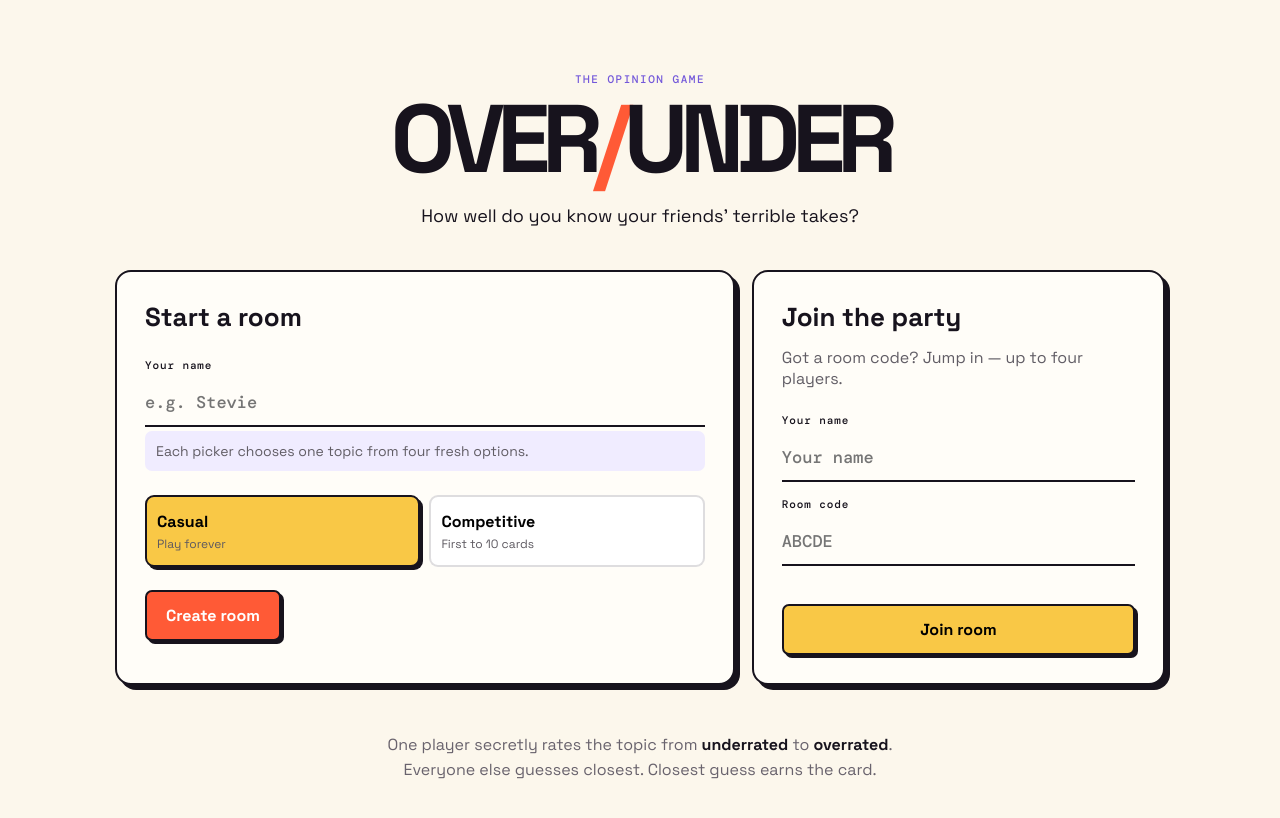
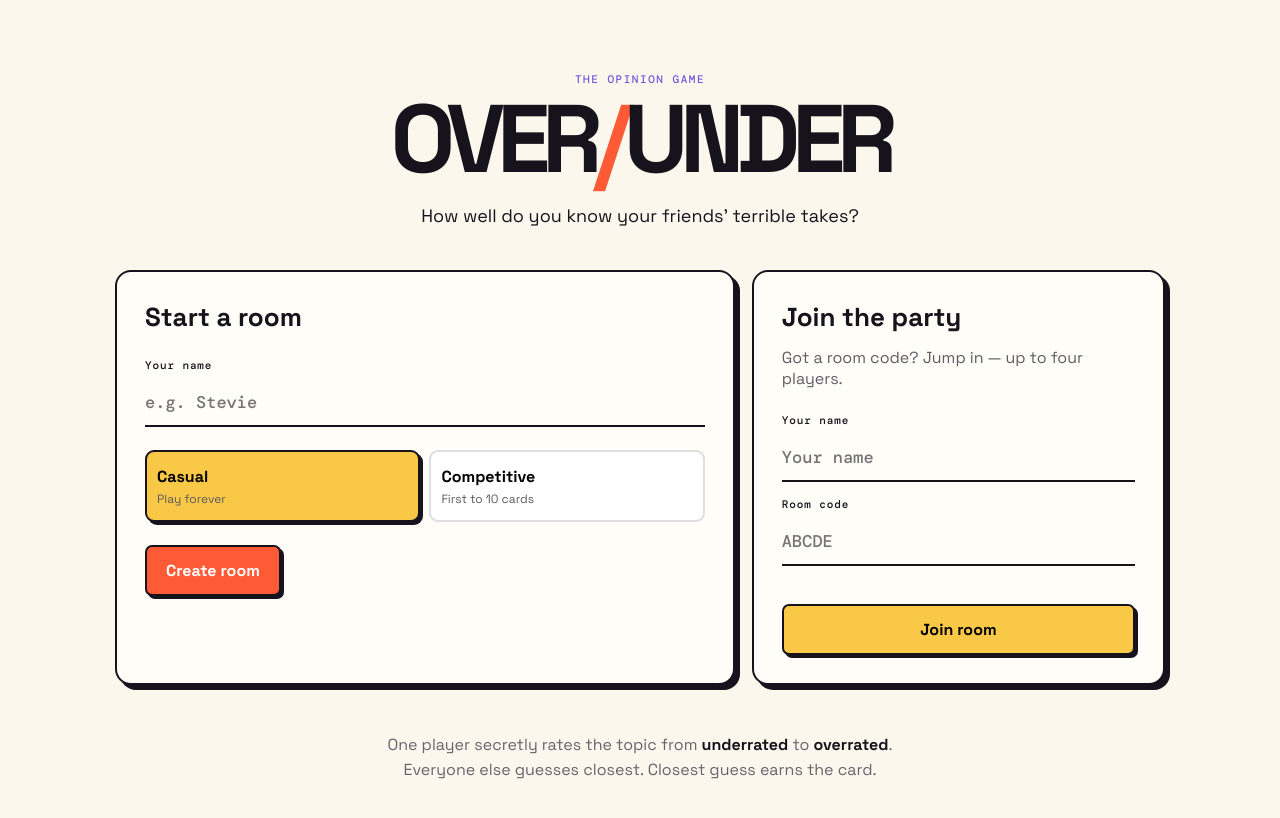
Before and after one commit to ssong42/overrated, a Next.js app: page / in a window 1280 px wide. Shown: the top 818 px of the page. Built offline with nearby package versions, Linux system fonts and the light colour scheme.

Commit message:
Use two topic choices per round

```diff
--- a/components/Game.tsx
+++ b/components/Game.tsx
@@ -67,7 +67,7 @@ export function Game() {
 
 function Landing(props: any) {
   return <section className="landing"><div className="brand"><p className="eyebrow">THE OPINION GAME</p><h1>OVER<span>/</span>UNDER</h1><p>How well do you know your friends’ terrible takes?</p></div><div className="home-grid">
-    <form className="panel" onSubmit={props.create}><h2>Start a room</h2><label>Your name<input maxLength={18} required value={props.name} onChange={(e: any) => props.setName(e.target.value)} placeholder="e.g. Stevie" /></label><p className="topic-note">Each picker chooses one topic from four fresh options.</p><div className="modes"><button type="button" className={props.mode === "casual" ? "selected" : ""} onClick={() => props.setMode("casual")}><b>Casual</b><small>Play forever</small></button><button type="button" className={props.mode === "competitive" ? "selected" : ""} onClick={() => props.setMode("competitive")}><b>Competitive</b><small>First to 10 cards</small></button></div><button className="primary" disabled={props.busy}>{props.busy ? "Making room…" : "Create room"}</button></form>
+    <form className="panel" onSubmit={props.create}><h2>Start a room</h2><label>Your name<input maxLength={18} required value={props.name} onChange={(e: any) => props.setName(e.target.value)} placeholder="e.g. Stevie" /></label><div className="modes"><button type="button" className={props.mode === "casual" ? "selected" : ""} onClick={() => props.setMode("casual")}><b>Casual</b><small>Play forever</small></button><button type="button" className={props.mode === "competitive" ? "selected" : ""} onClick={() => props.setMode("competitive")}><b>Competitive</b><small>First to 10 cards</small></button></div><button className="primary" disabled={props.busy}>{props.busy ? "Making room…" : "Create room"}</button></form>
     <form className="panel join" onSubmit={props.join}><h2>Join the party</h2><p>Got a room code? Jump in — up to four players.</p><label>Your name<input maxLength={18} required value={props.name} onChange={(e: any) => props.setName(e.target.value)} placeholder="Your name" /></label><label>Room code<input maxLength={5} required value={props.code} onChange={(e: any) => props.setCode(e.target.value.toUpperCase())} placeholder="ABCDE" /></label><button className="secondary" disabled={props.busy}>Join room</button></form>
   </div>{props.error && <p className="error">{props.error}</p>}<p className="rules">One player secretly rates the topic from <b>underrated</b> to <b>overrated</b>. Everyone else guesses closest. Closest guess earns the card.</p></section>;
 }
@@ -92,6 +92,6 @@ function RoomView({ room, playerId, rating, setRating, action, busy, error, exit
 }
 
 function Topic({ topic }: { topic?: string }) { return <div className="topic"><p>THE TOPIC</p><h3>{topic}</h3></div>; }
-function TopicPicker({ options, onPick, busy }: { options: string[]; onPick: (topic: string) => void; busy: boolean }) { return <div className="topic-picker"><p className="eyebrow">YOUR TURN TO PICK</p><h3>Choose the next hot take</h3><div>{options.map((option) => <button disabled={busy} onClick={() => onPick(option)} key={option}>{option}<span>→</span></button>)}</div></div>; }
+function TopicPicker({ options, onPick, busy }: { options: string[]; onPick: (topic: string) => void; busy: boolean }) { return <div className="topic-picker"><p className="eyebrow">YOUR TURN TO PICK</p><h3>Choose the next topic</h3><div>{options.map((option) => <button disabled={busy} onClick={() => onPick(option)} key={option}>{option}<span>→</span></button>)}</div></div>; }
 function Wait({ text }: { text: string }) { return <div className="wait"><i></i><i></i><i></i><p>{text}</p></div>; }
 function Rating({ rating, setRating, label, button, onSubmit, busy }: any) { return <div className="rating"><p>{label}</p><output>{rating > 0 ? "+" : ""}{rating}</output><input type="range" min="-5" max="5" value={rating} onChange={(e) => setRating(Number(e.target.value))} style={{ "--value": `${((rating + 5) / 10) * 100}%` } as React.CSSProperties} /><div className="scale-label"><span>UNDERRATED<br/><b>−5</b></span><span>OVERRATED<br/><b>+5</b></span></div><button className="primary" onClick={onSubmit} disabled={busy}>{button}</button></div>; }
--- a/lib/game.ts
+++ b/lib/game.ts
@@ -52,7 +52,7 @@ const TOPICS = [
 const rooms = new Map<string, Room>();
 const code = () => Math.random().toString(36).slice(2, 7).toUpperCase();
 const clone = (room: Room) => JSON.parse(JSON.stringify(room)) as Room;
-const topicOptions = () => [...TOPICS].sort(() => Math.random() - .5).slice(0, 4);
+const topicOptions = () => [...TOPICS].sort(() => Math.random() - .5).slice(0, 2);
 
 export function createRoom(name: string, playerId: string, mode: Mode) {
   if (!name) throw new Error("Add your name.");
```
Also changed, not shown: 1 other file (tests, documents, lock files or other folders).
